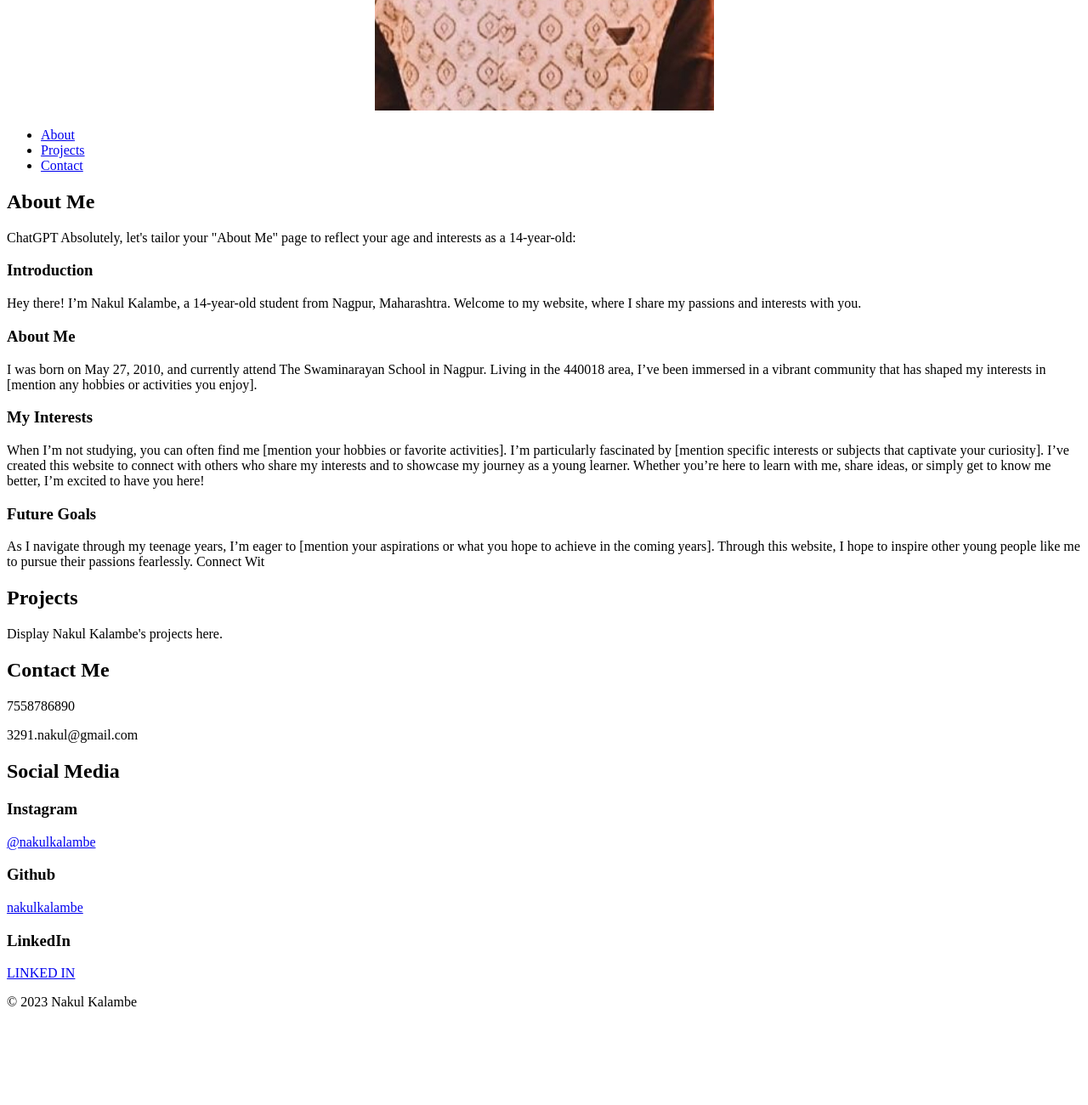
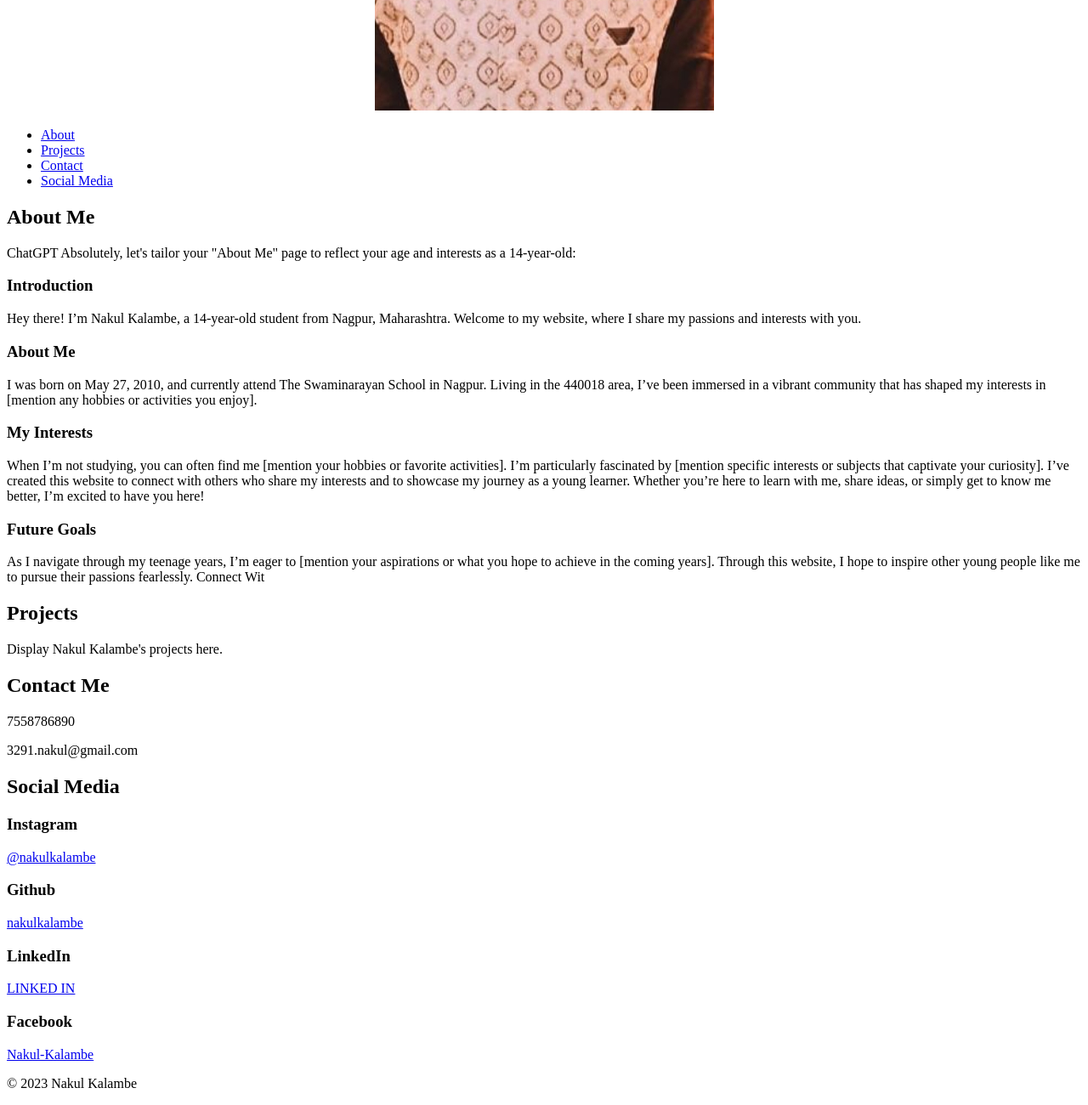
Before and after one commit to nakulkalambe/personal-portfolio, a plain HTML site: page index.html in a window 1280 px wide. Shown: the part 589-1889 px from the top of the page at 85% size. Before the commit the page ends 1793 px from the top, so only its background shows below. Drawn offline with Linux system fonts and the light colour scheme.

Commit message:
Add files via upload

```diff
--- a/index.html
+++ b/index.html
@@ -19,6 +19,7 @@
             <li><a href="#about">About</a></li>
             <li><a href="#projects">Projects</a></li>
             <li><a href="#contact">Contact</a></li>
+            <li><a href="#social media">Social Media</a></li>
         </ul>
     </nav>
 
@@ -66,6 +67,8 @@
         <a href="https://github.com/nakulkalambe">nakulkalambe</a>
         <h3>LinkedIn</h3>
         <a href="https://www.linkedin.com/in/nakul-kalambe-26b954210/">LINKED IN </a>
+        <h3>Facebook</h3>
+        <a href="https://www.facebook.com/public/Nakul-Kalambe/">Nakul-Kalambe</a>
     </section>
 
 
```
